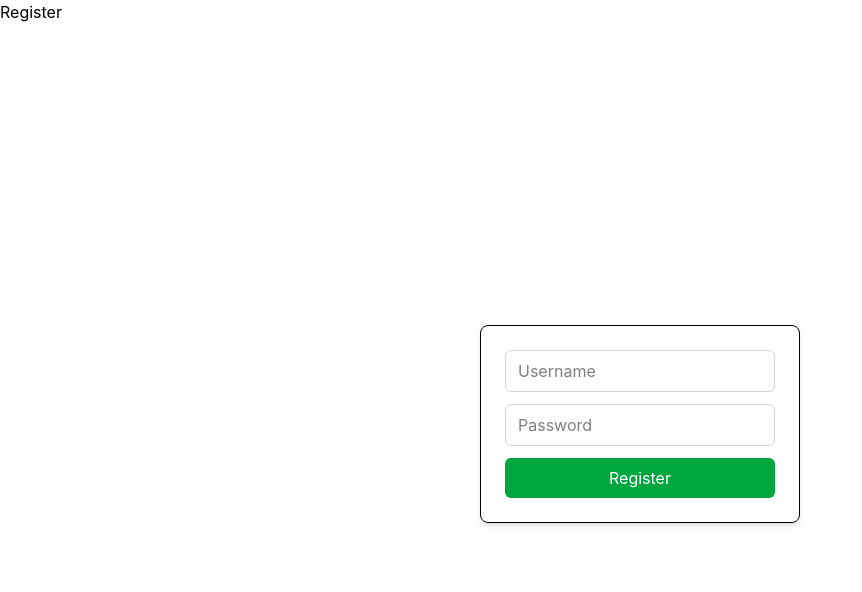
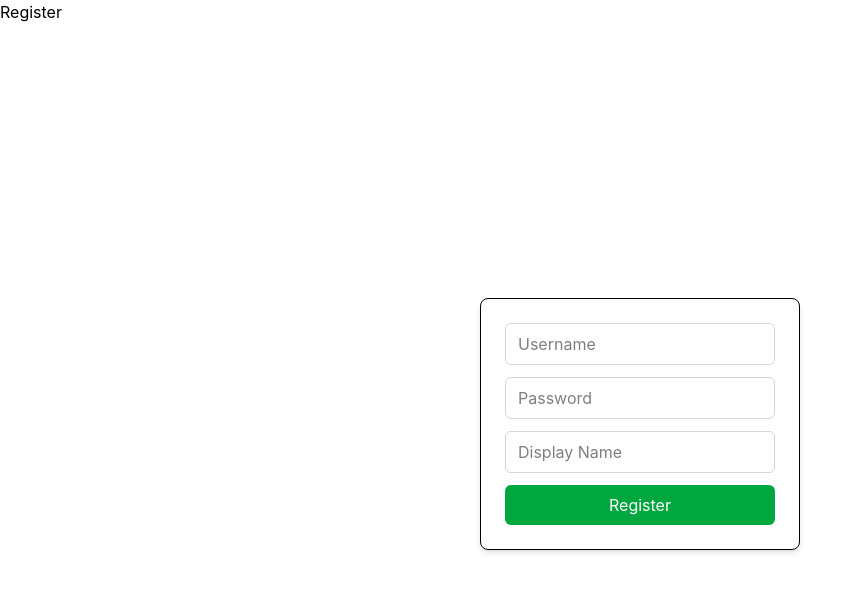
Before and after one commit to leslie628/task-web-app, a React (Vite) app: page /register in a window 1280 px wide. Shown: the top 592 px of the page, without its empty margins (0-862 px from the left). Built offline with nearby package versions, Linux system fonts and the light colour scheme; no server answers.

Commit message:
added new field display_name to match register api payload

```diff
--- a/src/components/Register.jsx
+++ b/src/components/Register.jsx
@@ -6,6 +6,7 @@ const Register = () => {
   const [credentials, setCredentials] = useState({
     username: "",
     password: "",
+    display_name: ""
   });
   const handleRegister = async () => {
     try {
@@ -41,6 +42,16 @@ const Register = () => {
             className="w-full mb-3 px-3 py-2 border border-gray-300 rounded-md focus:outline-none focus:ring-2 focus:ring-blue-400"
           />
 
+          <input
+            type="text"
+            placeholder="Display Name"
+            value={credentials.display_name}
+            onChange={(e) =>
+              setCredentials({ ...credentials, display_name: e.target.value })
+            }
+            className="w-full mb-3 px-3 py-2 border border-gray-300 rounded-md focus:outline-none focus:ring-2 focus:ring-blue-400"
+          />
+
           <button
             onClick={handleRegister}
             className="w-full bg-green-600 text-white py-2 rounded-md hover:bg-green-700 transition"
```
